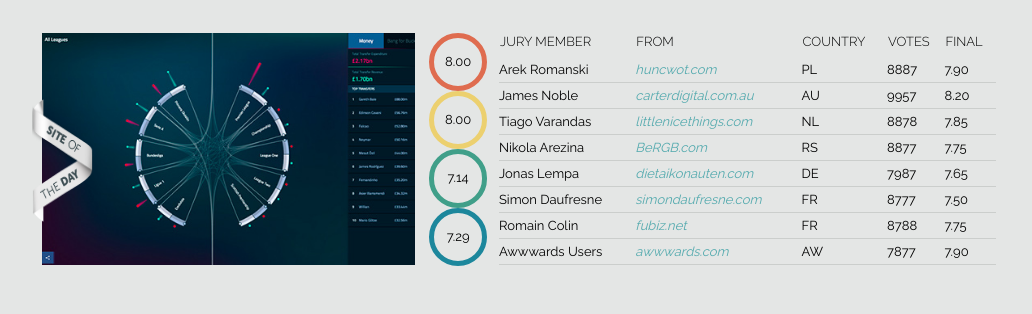
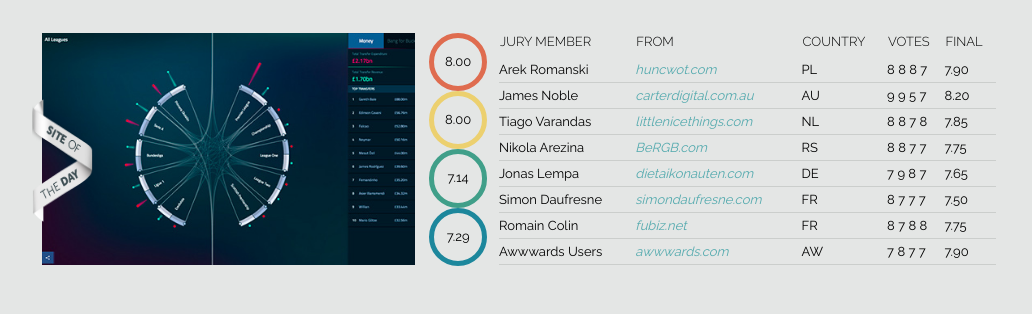
Before and after one commit to averygoodplanet/awwwards, a plain HTML site: page index.html in a window 1280 px wide. Shown: the top 314 px of the page, without its empty margins (118-1150 px from the left). Drawn offline with Linux system fonts and the light colour scheme.

Commit message:
made ul within votes, have not made colorful numbers

```diff
--- a/index.html
+++ b/index.html
@@ -45,56 +45,112 @@
                   <td>Arek Romanski</td>
                   <td><a href="#">huncwot.com</a></td>
                   <td>PL</td>
-                  <td>8887</td>
+                  <td>
+                    <ul>
+                      <li id="number1">8</li>
+                      <li id="number2">8</li>
+                      <li id="number3">8</li>
+                      <li id="number4">7</li>
+                    </ul>
+                  </td>
                   <td>7.90</td>
                 </tr>
                 <tr>
                   <td>James Noble</td>
                   <td><a href="#">carterdigital.com.au</a></td>
                   <td>AU</td>
-                  <td>9957</td>
+                  <td>
+                    <ul>
+                      <li id="number1">9</li>
+                      <li id="number2">9</li>
+                      <li id="number3">5</li>
+                      <li id="number4">7</li>
+                    </ul>
+                  </td>
                   <td>8.20</td>
                 </tr>
                 <tr>
                   <td>Tiago Varandas</td>
                   <td><a href="#">littlenicethings.com</a></td>
                   <td>NL</td>
-                  <td>8878</td>
+                  <td>
+                    <ul>
+                      <li id="number1">8</li>
+                      <li id="number2">8</li>
+                      <li id="number3">7</li>
+                      <li id="number4">8</li>
+                    </ul>
+                  </td>
                   <td>7.85</td>
                 </tr>
                 <tr>
                   <td>Nikola Arezina</td>
                   <td><a href="#">BeRGB.com</a></td>
                   <td>RS</td>
-                  <td>8877</td>
+                  <td>
+                    <ul>
+                      <li id="number1">8</li>
+                      <li id="number2">8</li>
+                      <li id="number3">7</li>
+                      <li id="number4">7</li>
+                    </ul>
+                  </td>
                   <td>7.75</td>
                 </tr>
                 <tr>
                   <td>Jonas Lempa</td>
                   <td><a href="#">dietaikonauten.com</a></td>
                   <td>DE</td>
-                  <td>7987</td>
+                  <td>
+                    <ul>
+                      <li id="number1">7</li>
+                      <li id="number2">9</li>
+                      <li id="number3">8</li>
+                      <li id="number4">7</li>
+                    </ul>
+                  </td>
                   <td>7.65</td>
                 </tr>
                 <tr>
                   <td>Simon Daufresne</td>
                   <td><a href="#">simondaufresne.com</a></td>
                   <td>FR</td>
-                  <td>8777</td>
+                  <td>
+                    <ul>
+                      <li id="number1">8</li>
+                      <li id="number2">7</li>
+                      <li id="number3">7</li>
+                      <li id="number4">7</li>
+                    </ul>
+                  </td>
                   <td>7.50</td>
                 </tr>
                 <tr>
                   <td>Romain Colin</td>
                   <td><a href="#">fubiz.net</a></td>
                   <td>FR</td>
-                  <td>8788</td>
+                  <td>
+                    <ul>
+                      <li id="number1">8</li>
+                      <li id="number2">7</li>
+                      <li id="number3">8</li>
+                      <li id="number4">8</li>
+                    </ul>
+                  </td>
                   <td>7.75</td>
                 </tr>
                 <tr>
                   <td>Awwwards Users</td>
                   <td><a href="#">awwwards.com</a></td>
                   <td>AW</td>
-                  <td>7877</td>
+                  <td>
+                    <ul>
+                      <li id="number1">7</li>
+                      <li id="number2">8</li>
+                      <li id="number3">7</li>
+                      <li id="number4">7</li>
+                    </ul>
+                  </td>
                   <td>7.90</td>
                 </tr>
               </tbody>
--- a/scss/_content.scss
+++ b/scss/_content.scss
@@ -106,6 +106,20 @@
       {
         border-bottom: 1px solid $bottom_border_gray;
         padding: 5px 0;
+
+        ul
+        {
+          list-style: none;
+          padding: 0px;
+          margin: 0px;
+
+          li
+          {
+            display: inline;
+            padding: 0px;
+            margin: 0px;
+          }
+        }
       }
     }
   }
```
Also changed, not shown: css/style.css.
